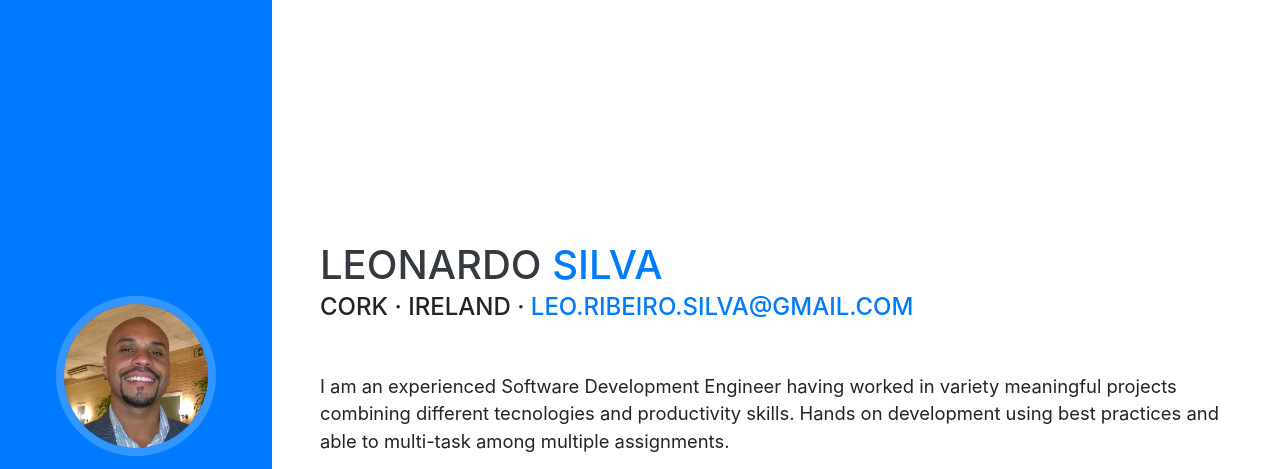
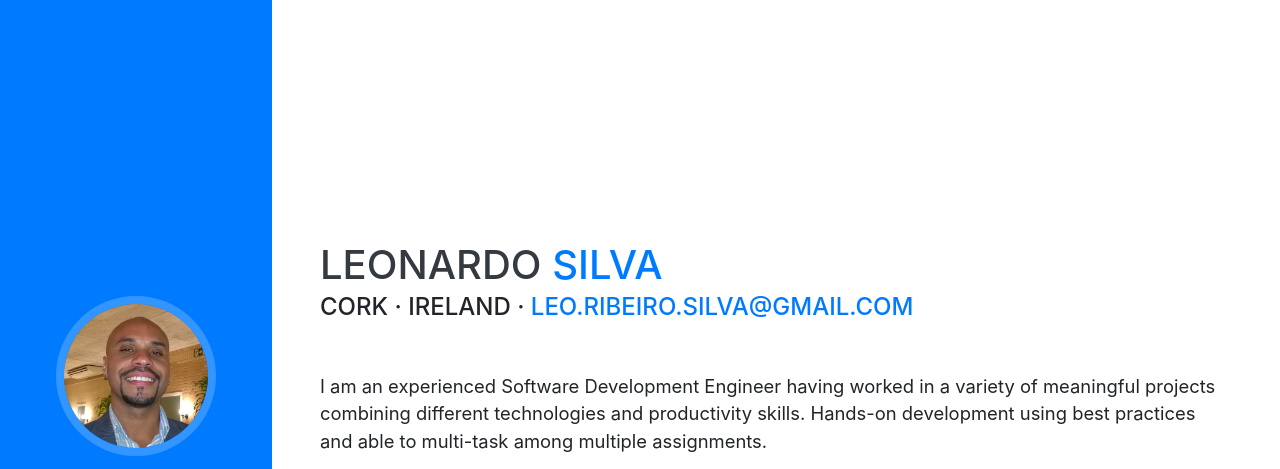
Before and after one commit to lrsilvadev/myresume, a website with bundled scripts: page index.html in a window 1280 px wide. Shown: the top 469 px of the page. Built offline with nearby package versions, Linux system fonts and the light colour scheme; a web font is replaced by a local one.

Commit message:
Description corrected

```diff
--- a/index.html
+++ b/index.html
@@ -69,7 +69,7 @@
         <div class="subheading mb-5">Cork · Ireland ·
           <a href="mailto:leo.ribeiro.silva@gmail.com">leo.ribeiro.silva@gmail.com</a>
         </div>
-        <p class="lead mb-5">I am an experienced Software Development Engineer having worked in variety meaningful projects combining different tecnologies and productivity skills. Hands on development using best practices and able to multi-task among multiple assignments.</p>
+        <p class="lead mb-5">I am an experienced Software Development Engineer having worked in a variety of meaningful projects combining different technologies and productivity skills. Hands-on development using best practices and able to multi-task among multiple assignments.</p>
         <div class="social-icons">
           <a href="https://www.linkedin.com/in/leonardo-silva-2a8a1a9/" target="_blank" data-toggle="popover" data-placement="bottom" data-content="LinkedIn" data-trigger="hover">
             <i class="fab fa-linkedin-in"></i>
```
